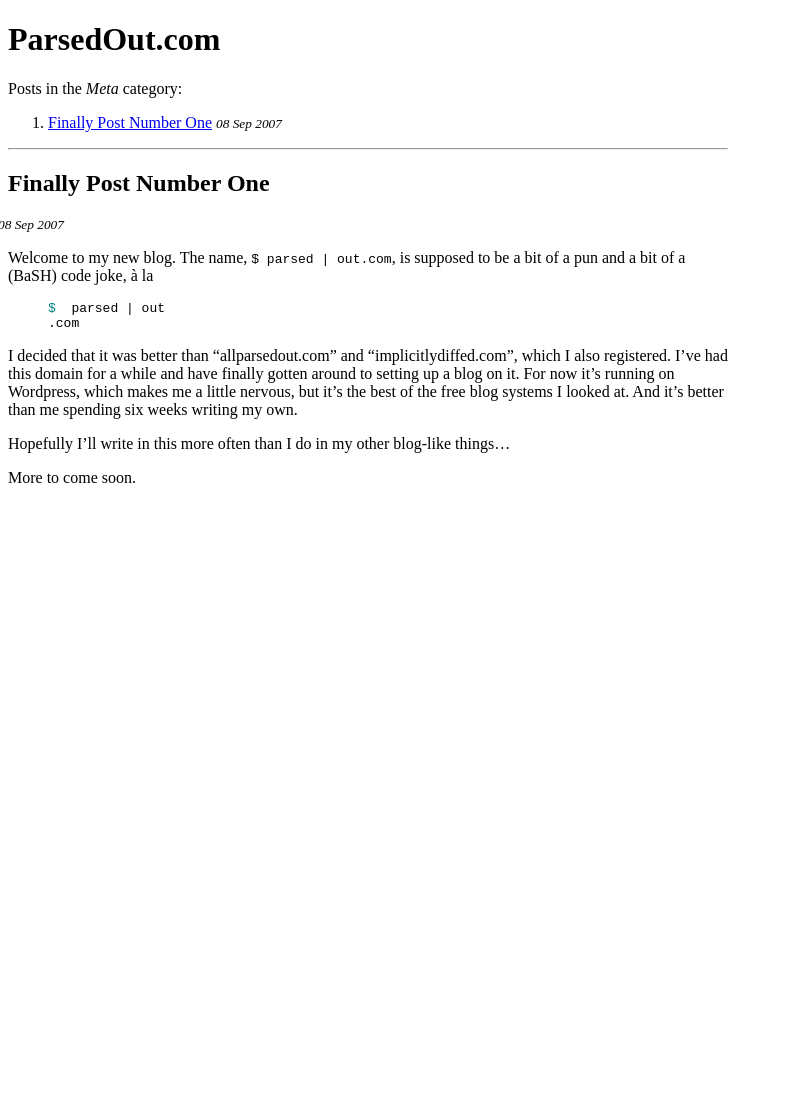
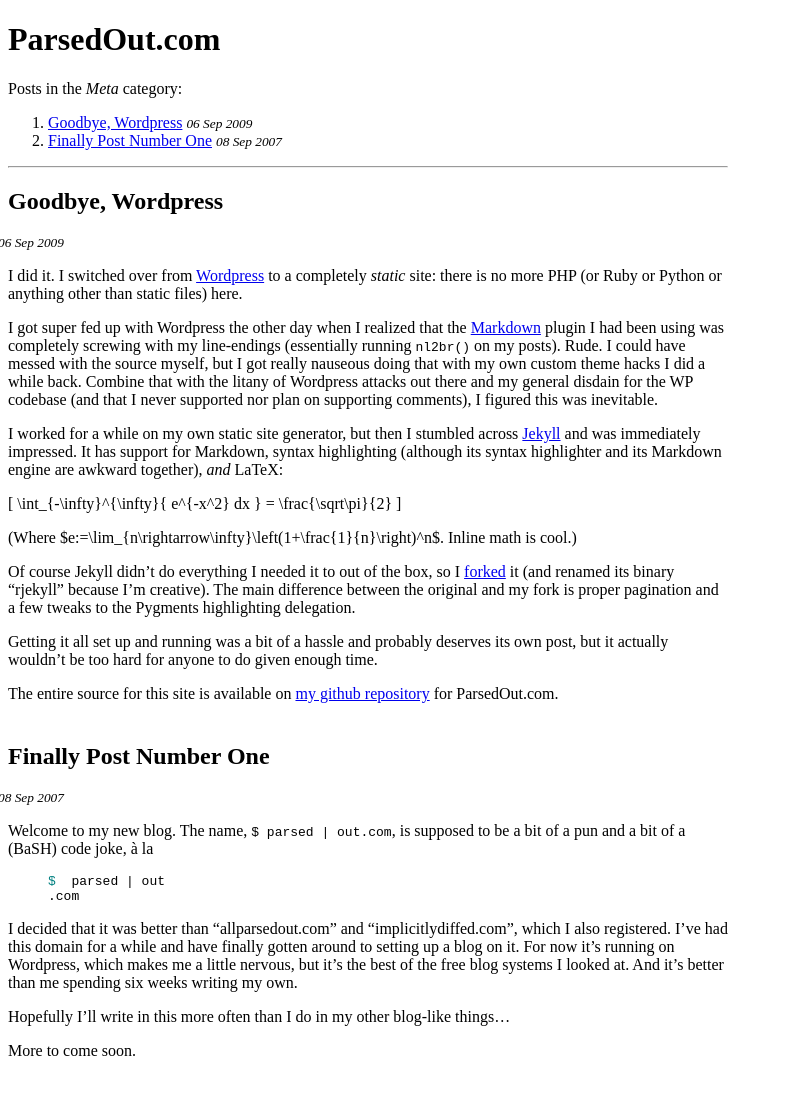
Before and after one commit to rtimmons/Parsed-Out, a Jekyll site: the page built from categories/meta.markdown, in a window 1280 px wide. Shown: the whole page, without its empty margins (0-791 px from the left). Built offline with Jekyll 4.4.1, drawn with Linux system fonts in a browser that asks for light colours; Markdown is read by kramdown in place of the engine named in the settings; before the commit the page ends 900 px from its top, so only the background shows below that.

Commit message:
added 'goodbye wordpress' post and added style for LaTeX equations to be centered

```diff
--- /dev/null
+++ b/_posts/2009-09-06-goodbye-wordpress.markdown
@@ -0,0 +1,48 @@
+---
+layout: post
+title: Goodbye, Wordpress
+category: meta
+---
+
+I did it. I switched over from [Wordpress](http://wordpress.org) to a
+completely *static* site: there is no more PHP (or Ruby or Python or anything
+other than static files) here.
+
+I got super fed up with Wordpress the other day when I realized that the
+[Markdown][] plugin I had been using was completely screwing with my
+line-endings (essentially running `nl2br()` on my posts). Rude. I could have
+messed with the source myself, but I got really nauseous doing that with my
+own custom theme hacks I did a while back. Combine that with the litany of
+Wordpress attacks out there and my general disdain for the WP codebase (and
+that I never supported nor plan on supporting comments), I figured this was
+inevitable.
+
+I worked for a while on my own static site generator, but then I stumbled
+across [Jekyll](http://github.com/mojombo/jekyll/tree/master) and was
+immediately impressed. It has support for Markdown, syntax highlighting
+(although its syntax highlighter and its Markdown engine are awkward
+together), *and* LaTeX:
+
+\[
+    \int_{-\infty}^{\infty}{ e^{-x^2} dx } = \frac{\sqrt\pi}{2}
+\]
+
+(Where $e:=\lim_{n\rightarrow\infty}\left(1+\frac{1}{n}\right)^n$. Inline
+math is cool.)
+
+Of course Jekyll didn't do everything I needed it to out of the box, so I
+[forked](http://github.com/rtimmons/jekyll/tree/master) it (and renamed its
+binary "rjekyll" because I'm creative). The main difference between the
+original and my fork is proper pagination and a few tweaks to the Pygments
+highlighting delegation.
+
+Getting it all set up and running was a bit of a hassle and probably deserves
+its own post, but it actually wouldn't be too hard for anyone to do given
+enough time.
+
+The entire source for this site is available on [my github repository][gh] for
+ParsedOut.com.
+
+
+[Markdown]: http://daringfireball.net/projects/markdown/
+[gh]: http://github.com/rtimmons/Parsed-Out/tree/master
--- a/styles/style.css
+++ b/styles/style.css
@@ -44,8 +44,8 @@
     margin-bottom: 2.5em;
 }
 
-img.avatar {
-    display: none;
+div.maruku-equation {
+    text-align: center;
 }
 
 /* Pagination */
```
